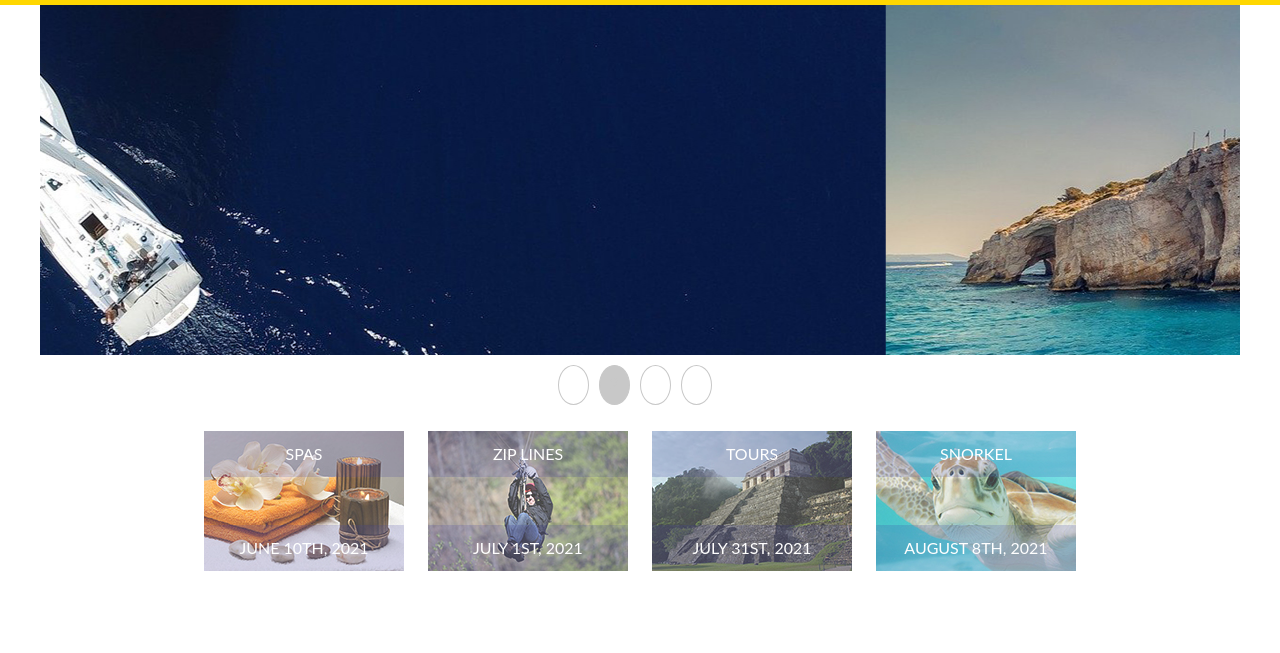
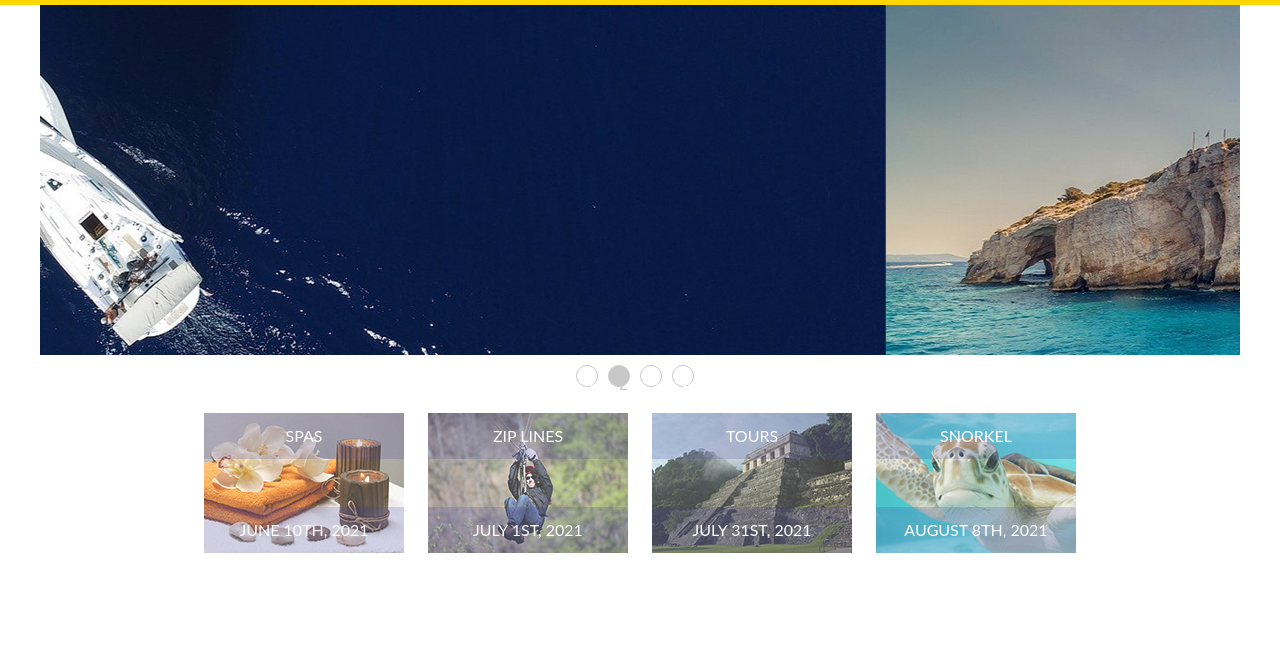
Before and after one commit to aubreyjonescreatives/cabotcruises, a plain HTML site: page index.html in a window 1280 px wide. Shown: the part 147-800 px from the top of the page. Drawn offline with nearby package versions, Linux system fonts and the light colour scheme; no server answers; files whose address does not match are found by name.

Commit message:
adjust slider buttons and medium layout header

```diff
--- a/scss/_medium.scss
+++ b/scss/_medium.scss
@@ -7,6 +7,8 @@ header, nav, main, footer, .copyright, .footerSocialIcons {min-width: 651px; max
 header {
     display: grid;
     grid-template-columns: 1fr 5fr 1fr;
+    margin-top: 22px;
+
 
     div.phone {
     font-size: 16px;
--- a/scss/_small-default.scss
+++ b/scss/_small-default.scss
@@ -214,7 +214,7 @@ main {
     li {
       list-style-type: none;
       padding: 10px;
-      font-size: 2px;
+
 
 
 
@@ -224,6 +224,8 @@ main {
         background-color: $fontColor;
         border-radius: 100%;
         border: 1px solid #c8c8c8;
+        width: 2px;
+        height: 2px;
       }
     }
 
```
Also changed, not shown: css/cabotcruisesStyles.css.
